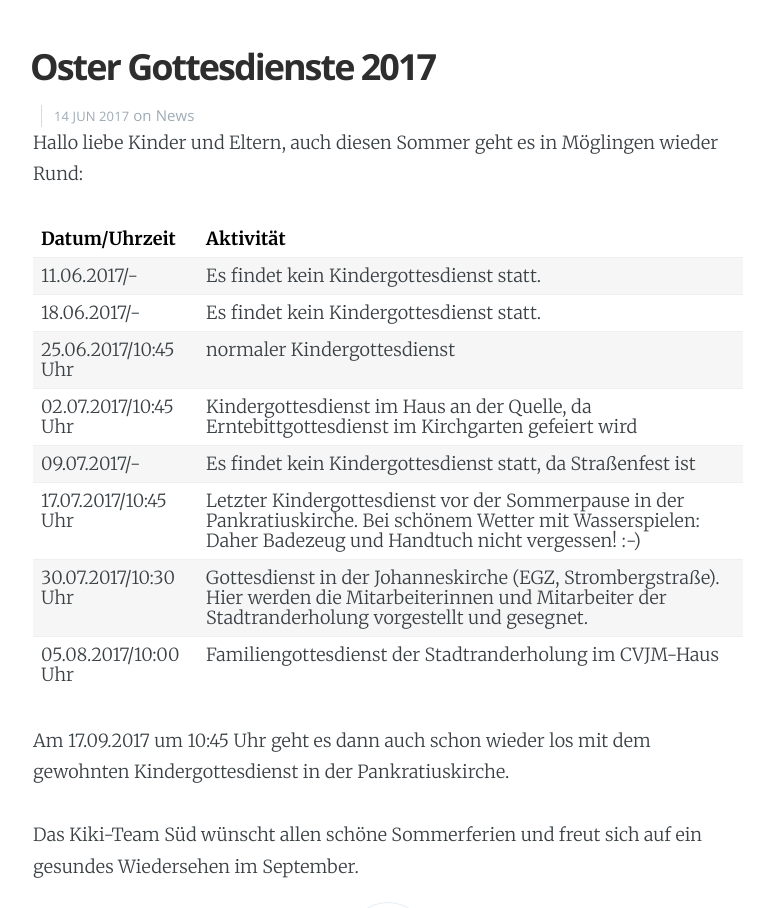
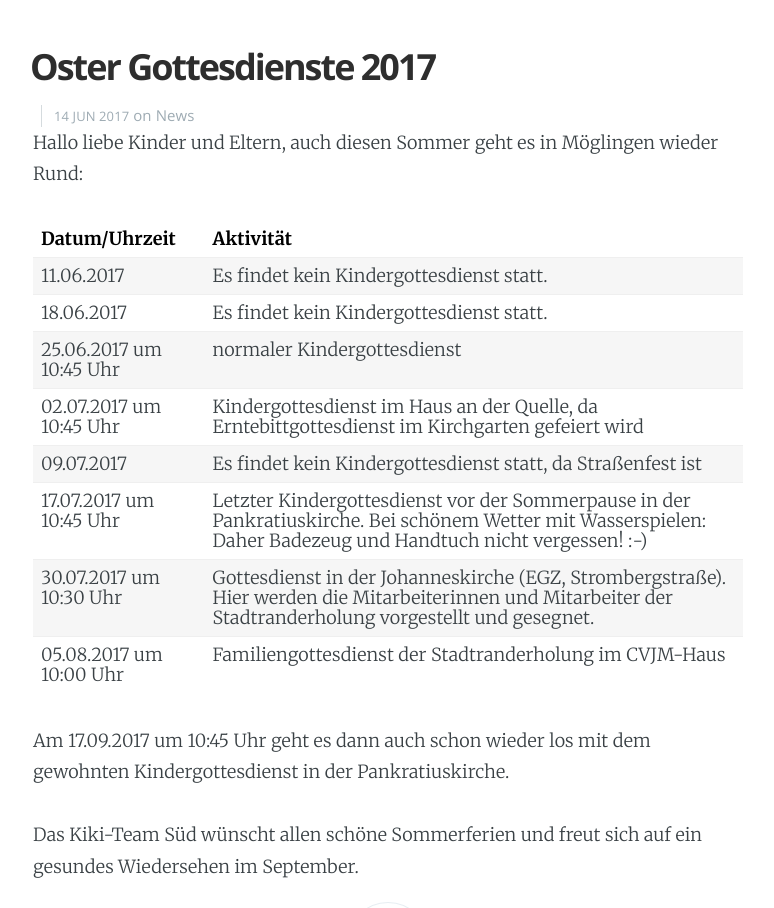
Before and after one commit to kiki-moeglingen/kiki-moeglingen.github.io, a Jekyll site: the page built from _posts/2017-06-14-sommer2017.md, in a window 1280 px wide, cut to the strip 589-1497 px from the top of the page. Shown: the whole strip, without its empty margins (252-1026 px from the left). Built offline with Jekyll 4.4.1, drawn with Linux system fonts in a browser that asks for light colours; nearby versions of some CDN libraries.

```diff
--- a/_posts/2017-06-14-sommer2017.md
+++ b/_posts/2017-06-14-sommer2017.md
@@ -16,14 +16,14 @@ auch diesen Sommer geht es in Möglingen wieder Rund:
 
 | Datum/Uhrzeit | Aktivität |
 | --- | --- |
-| 11.06.2017/- | Es findet kein Kindergottesdienst statt. |
-| 18.06.2017/- | Es findet kein Kindergottesdienst statt. |
-| 25.06.2017/10:45 Uhr | normaler Kindergottesdienst |
-| 02.07.2017/10:45 Uhr | Kindergottesdienst im Haus an der Quelle, da Erntebittgottesdienst im Kirchgarten gefeiert wird |
-| 09.07.2017/- | Es findet kein Kindergottesdienst statt, da Straßenfest ist |
-| 17.07.2017/10:45 Uhr | Letzter Kindergottesdienst vor der Sommerpause in der Pankratiuskirche. Bei schönem Wetter mit Wasserspielen: Daher Badezeug und Handtuch nicht vergessen! :-) |
-| 30.07.2017/10:30 Uhr | Gottesdienst in der Johanneskirche (EGZ, Strombergstraße). Hier werden die Mitarbeiterinnen und Mitarbeiter der Stadtranderholung vorgestellt und gesegnet. |
-| 05.08.2017/10:00 Uhr | Familiengottesdienst der Stadtranderholung im CVJM-Haus |
+| 11.06.2017 | Es findet kein Kindergottesdienst statt. |
+| 18.06.2017 | Es findet kein Kindergottesdienst statt. |
+| 25.06.2017 um 10:45 Uhr | normaler Kindergottesdienst |
+| 02.07.2017 um 10:45 Uhr | Kindergottesdienst im Haus an der Quelle, da Erntebittgottesdienst im Kirchgarten gefeiert wird |
+| 09.07.2017 | Es findet kein Kindergottesdienst statt, da Straßenfest ist |
+| 17.07.2017 um 10:45 Uhr | Letzter Kindergottesdienst vor der Sommerpause in der Pankratiuskirche. Bei schönem Wetter mit Wasserspielen: Daher Badezeug und Handtuch nicht vergessen! :-) |
+| 30.07.2017 um 10:30 Uhr | Gottesdienst in der Johanneskirche (EGZ, Strombergstraße). Hier werden die Mitarbeiterinnen und Mitarbeiter der Stadtranderholung vorgestellt und gesegnet. |
+| 05.08.2017 um 10:00 Uhr | Familiengottesdienst der Stadtranderholung im CVJM-Haus |
 
 Am 17.09.2017 um 10:45 Uhr geht es dann auch schon wieder los mit dem gewohnten Kindergottesdienst in der Pankratiuskirche.
 
```
